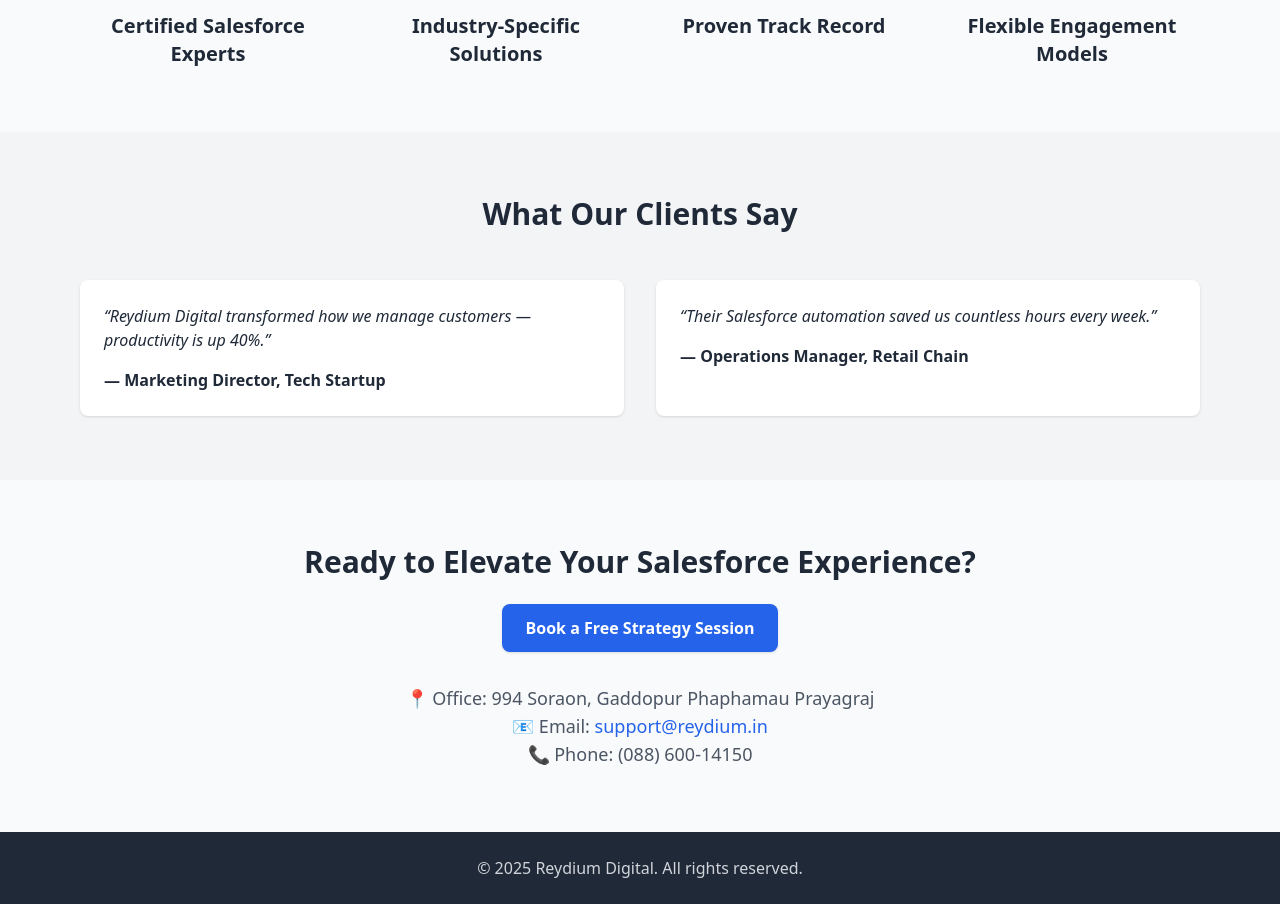
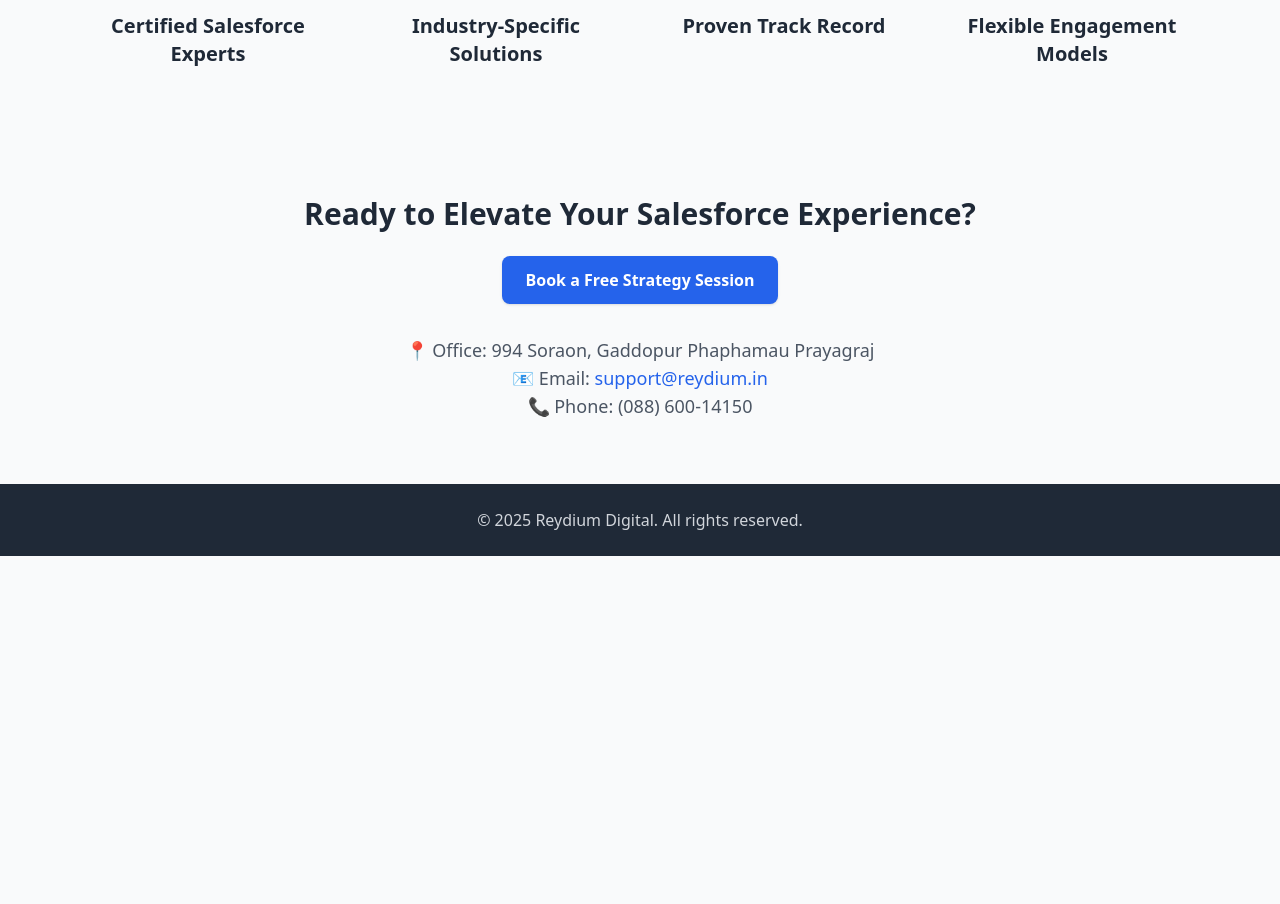
Before and after one commit to sy1965/reydium, a plain HTML site: page index.html in a window 1280 px wide. Shown: the part 1140-2044 px from the top of the page. After the commit the page ends 1696 px from the top, so only its background shows below. Drawn offline with nearby package versions, Linux system fonts and the light colour scheme.

Commit message:
Update index.html
Removed Testimonials

```diff
--- a/index.html
+++ b/index.html
@@ -66,22 +66,7 @@
     </div>
   </section>
 
-  <!-- Testimonials -->
-  <section class="bg-gray-100 py-16">
-    <div class="max-w-6xl mx-auto px-4">
-      <h2 class="text-3xl font-bold text-center mb-12">What Our Clients Say</h2>
-      <div class="grid md:grid-cols-2 gap-8">
-        <div class="bg-white p-6 rounded-lg shadow">
-          <p class="italic mb-4">“Reydium Digital transformed how we manage customers — productivity is up 40%.”</p>
-          <p class="font-semibold">— Marketing Director, Tech Startup</p>
-        </div>
-        <div class="bg-white p-6 rounded-lg shadow">
-          <p class="italic mb-4">“Their Salesforce automation saved us countless hours every week.”</p>
-          <p class="font-semibold">— Operations Manager, Retail Chain</p>
-        </div>
-      </div>
-    </div>
-  </section>
+
 
   <!-- Contact -->
   <section id="contact" class="py-16 max-w-6xl mx-auto px-4 text-center">
```
